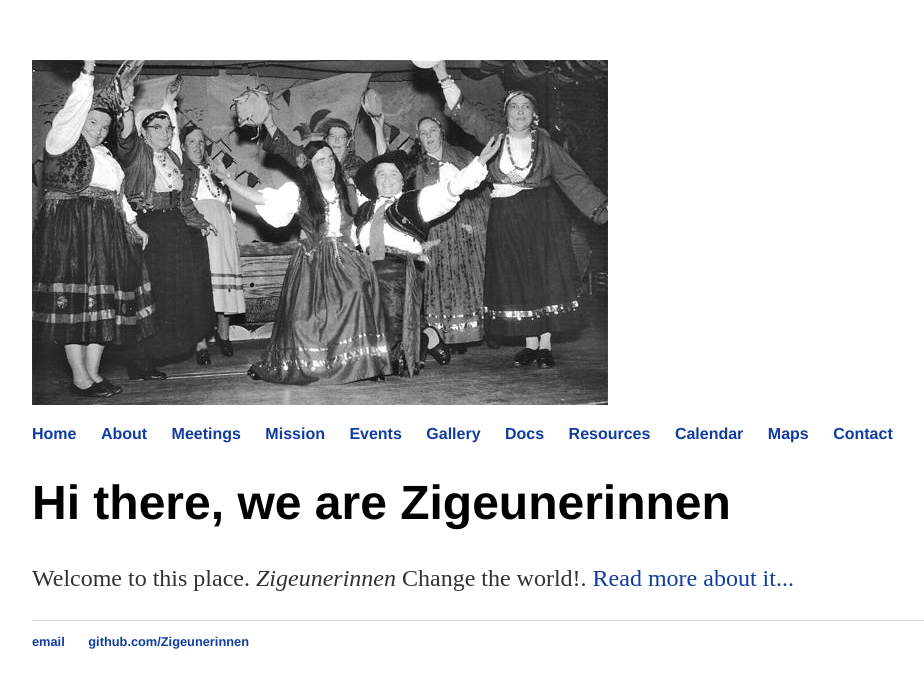
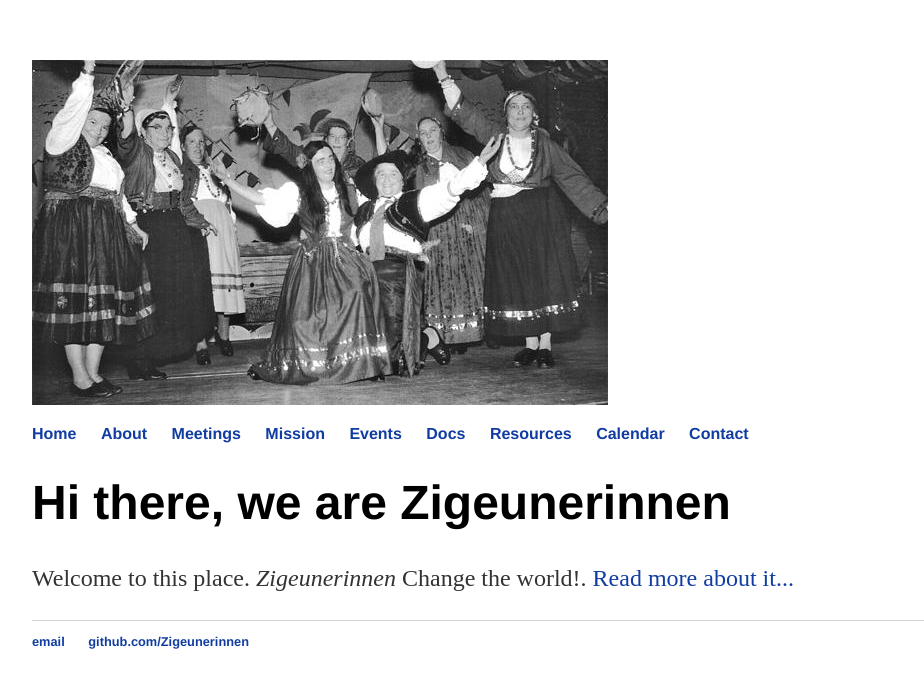
Before and after one commit to vbahole23/vbahole23.github.io, a Jekyll site: the page built from index.html, in a window 1280 px wide. Shown: the top 688 px of the page, without its empty margins (160-1084 px from the left). Built offline with Jekyll 4.4.1, drawn with Linux system fonts in a browser that asks for light colours.

Commit message:
Update default.html

```diff
--- a/_layouts/default.html
+++ b/_layouts/default.html
@@ -14,11 +14,9 @@
 	        		<li><a href="/meetings">Meetings</a></li>
 	        		<li><a href="/mission">Mission</a></li>
 				<li><a href="/events">Events</a></li>
-				<li><a href="/gallery">Gallery</a></li>
 				<li><a href="/docs">Docs</a></li>
 				<li><a href="/resources">Resources</a></li>
 				<li><a href="/calendar">Calendar</a></li>
-				<li><a href="/maps">Maps</a></li>
 				<li><a href="/contact">Contact</a></li>
 	    		</ul>
 			</nav>
```
